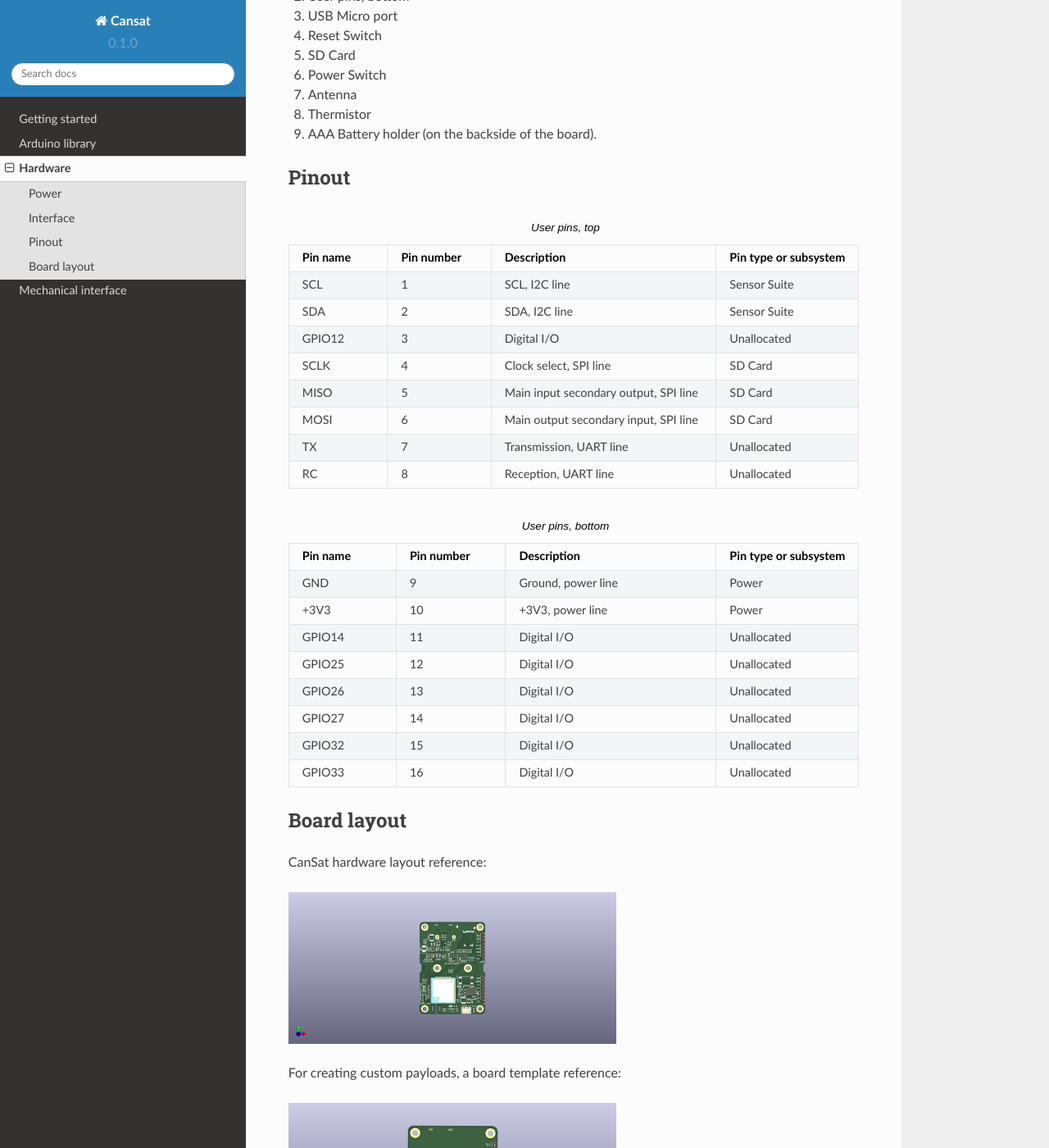
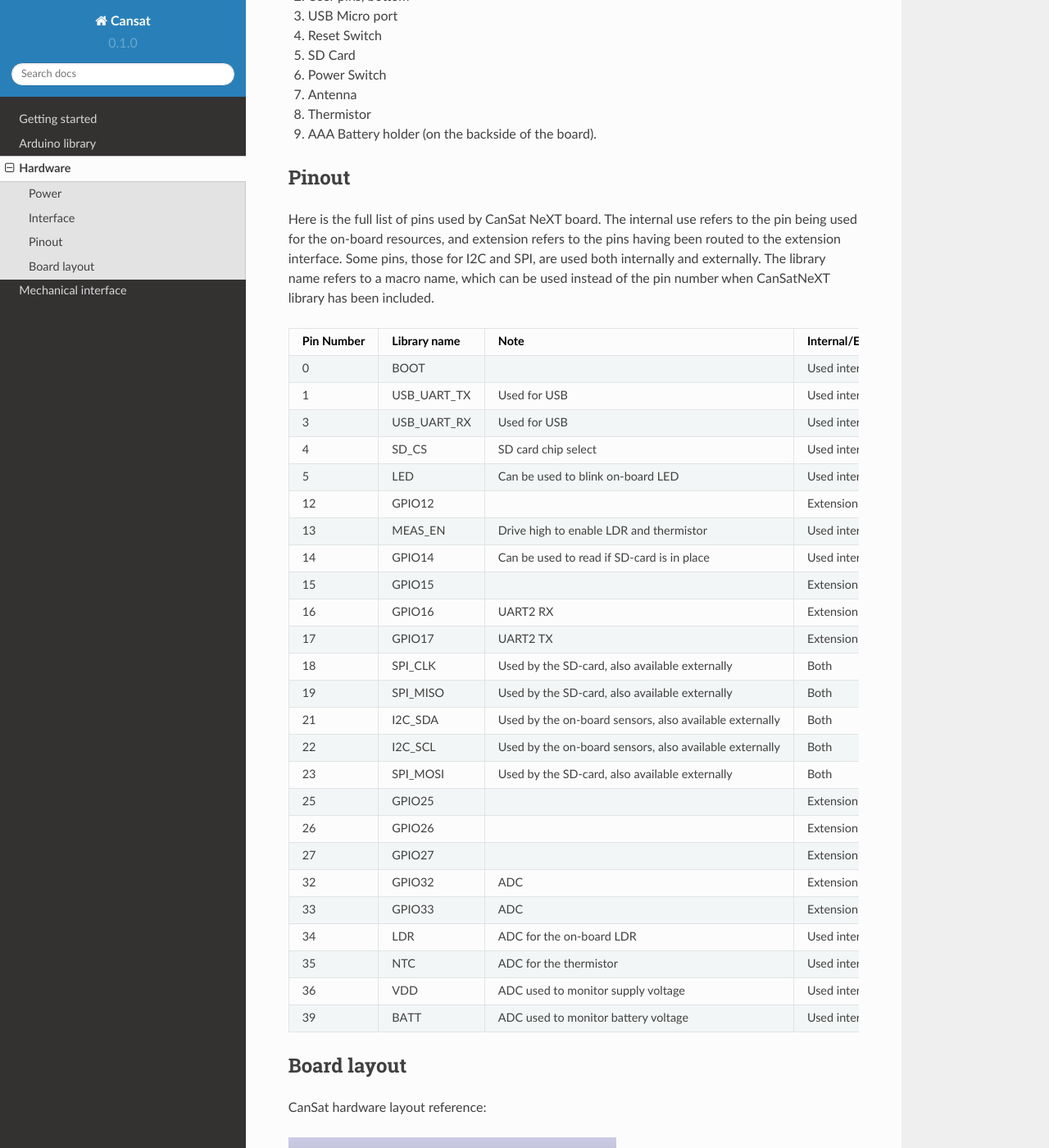
Before and after one commit to nikandt/cansat, a Sphinx documentation site: the page built from docs/source/hardware.rst, in a window 1280 px wide and 1400 px high, scrolled down 780 px. Shown: the whole window at 82% size. Built offline with Sphinx 7.4.7 and the Read the Docs theme 2.0.0, drawn with Linux system fonts in a browser that asks for light colours.

Commit message:
Add updated pinout table

```diff
--- a/docs/source/arduino_library.rst
+++ b/docs/source/arduino_library.rst
@@ -2,6 +2,8 @@
 
 Arduino library
 ===============
+
+The CanSat NeXT Arduino Library is hosted on Github: https://github.com/netnspace/CanSatNeXT_library
 
 .. _example_codes:
 
--- a/docs/source/hardware.rst
+++ b/docs/source/hardware.rst
@@ -38,88 +38,62 @@ CanSat hardware interface
 Pinout
 ------
 
-.. list-table:: User pins, top
-   :widths: 20 20 40 20
-   :header-rows: 1
+Here is the full list of pins used by CanSat NeXT board. The internal use refers to the pin being used for the on-board resources, and extension refers to the pins having been routed to the extension interface. Some pins, those for I2C and SPI, are used both internally and externally. The library name refers to a macro name, which can be used instead of the pin number when CanSatNeXT library has been included.
 
-   * - Pin name
-     - Pin number
-     - Description
-     - Pin type or subsystem
-   * - SCL
-     - 1
-     - SCL, I2C line
-     - Sensor Suite
-   * - SDA
-     - 2
-     - SDA, I2C line
-     - Sensor Suite
-   * - GPIO12
-     - 3
-     - Digital I/O
-     - Unallocated
-   * - SCLK
-     - 4
-     - Clock select, SPI line
-     - SD Card
-   * - MISO
-     - 5
-     - Main input secondary output, SPI line
-     - SD Card
-   * - MOSI
-     - 6
-     - Main output secondary input, SPI line
-     - SD Card
-   * - TX
-     - 7
-     - Transmission, UART line
-     - Unallocated
-   * - RC
-     - 8
-     - Reception, UART line
-     - Unallocated
++-------------+----------------+---------------------------------------------------------+---------------------+
+| Pin Number  | Library name   | Note                                                    | Internal/External   |
++=============+================+=========================================================+=====================+
+| 0           | BOOT           |                                                         | Used internally     |
++-------------+----------------+---------------------------------------------------------+---------------------+
+| 1           | USB_UART_TX    | Used for USB                                            | Used internally     |
++-------------+----------------+---------------------------------------------------------+---------------------+
+| 3           | USB_UART_RX    | Used for USB                                            | Used internally     |
++-------------+----------------+---------------------------------------------------------+---------------------+
+| 4           | SD_CS          | SD card chip select                                     | Used internally     |
++-------------+----------------+---------------------------------------------------------+---------------------+
+| 5           | LED            | Can be used to blink on-board LED                       | Used internally     |
++-------------+----------------+---------------------------------------------------------+---------------------+
+| 12          | GPIO12         |                                                         | Extension interface |
++-------------+----------------+---------------------------------------------------------+---------------------+
+| 13          | MEAS_EN        | Drive high to enable LDR and thermistor                 | Used internally     |
++-------------+----------------+---------------------------------------------------------+---------------------+
+| 14          | GPIO14         | Can be used to read if SD-card is in place              | Used internally     |
++-------------+----------------+---------------------------------------------------------+---------------------+
+| 15          | GPIO15         |                                                         | Extension interface |
++-------------+----------------+---------------------------------------------------------+---------------------+
+| 16          | GPIO16         | UART2 RX                                                | Extension interface |
++-------------+----------------+---------------------------------------------------------+---------------------+
+| 17          | GPIO17         | UART2 TX                                                | Extension interface |
++-------------+----------------+---------------------------------------------------------+---------------------+
+| 18          | SPI_CLK        | Used by the SD-card, also available externally          | Both                |
++-------------+----------------+---------------------------------------------------------+---------------------+
+| 19          | SPI_MISO       | Used by the SD-card, also available externally          | Both                |
++-------------+----------------+---------------------------------------------------------+---------------------+
+| 21          | I2C_SDA        | Used by the on-board sensors, also available externally | Both                |
++-------------+----------------+---------------------------------------------------------+---------------------+
+| 22          | I2C_SCL        | Used by the on-board sensors, also available externally | Both                |
++-------------+----------------+---------------------------------------------------------+---------------------+
+| 23          | SPI_MOSI       | Used by the SD-card, also available externally          | Both                |
++-------------+----------------+---------------------------------------------------------+---------------------+
+| 25          | GPIO25         |                                                         | Extension interface |
++-------------+----------------+---------------------------------------------------------+---------------------+
+| 26          | GPIO26         |                                                         | Extension interface |
++-------------+----------------+---------------------------------------------------------+---------------------+
+| 27          | GPIO27         |                                                         | Extension interface |
++-------------+----------------+---------------------------------------------------------+---------------------+
+| 32          | GPIO32         | ADC                                                     | Extension interface |
++-------------+----------------+---------------------------------------------------------+---------------------+
+| 33          | GPIO33         | ADC                                                     | Extension interface |
++-------------+----------------+---------------------------------------------------------+---------------------+
+| 34          | LDR            | ADC for the on-board LDR                                | Used internally     |
++-------------+----------------+---------------------------------------------------------+---------------------+
+| 35          | NTC            | ADC for the thermistor                                  | Used internally     |
++-------------+----------------+---------------------------------------------------------+---------------------+
+| 36          | VDD            | ADC used to monitor supply voltage                      | Used internally     |
++-------------+----------------+---------------------------------------------------------+---------------------+
+| 39          | BATT           | ADC used to monitor battery voltage                     | Used internally     |
++-------------+----------------+---------------------------------------------------------+---------------------+
 
-
-.. list-table:: User pins, bottom
-   :widths: 20 20 40 20
-   :header-rows: 1
-
-   * - Pin name
-     - Pin number
-     - Description
-     - Pin type or subsystem
-   * - GND
-     - 9
-     - Ground, power line
-     - Power
-   * - +3V3
-     - 10
-     - +3V3, power line
-     - Power
-   * - GPIO14
-     - 11
-     - Digital I/O
-     - Unallocated
-   * - GPIO25
-     - 12
-     - Digital I/O
-     - Unallocated
-   * - GPIO26
-     - 13
-     - Digital I/O
-     - Unallocated
-   * - GPIO27
-     - 14
-     - Digital I/O
-     - Unallocated
-   * - GPIO32
-     - 15
-     - Digital I/O
-     - Unallocated
-   * - GPIO33
-     - 16
-     - Digital I/O
-     - Unallocated
 
 .. _board_layout:
 
```
